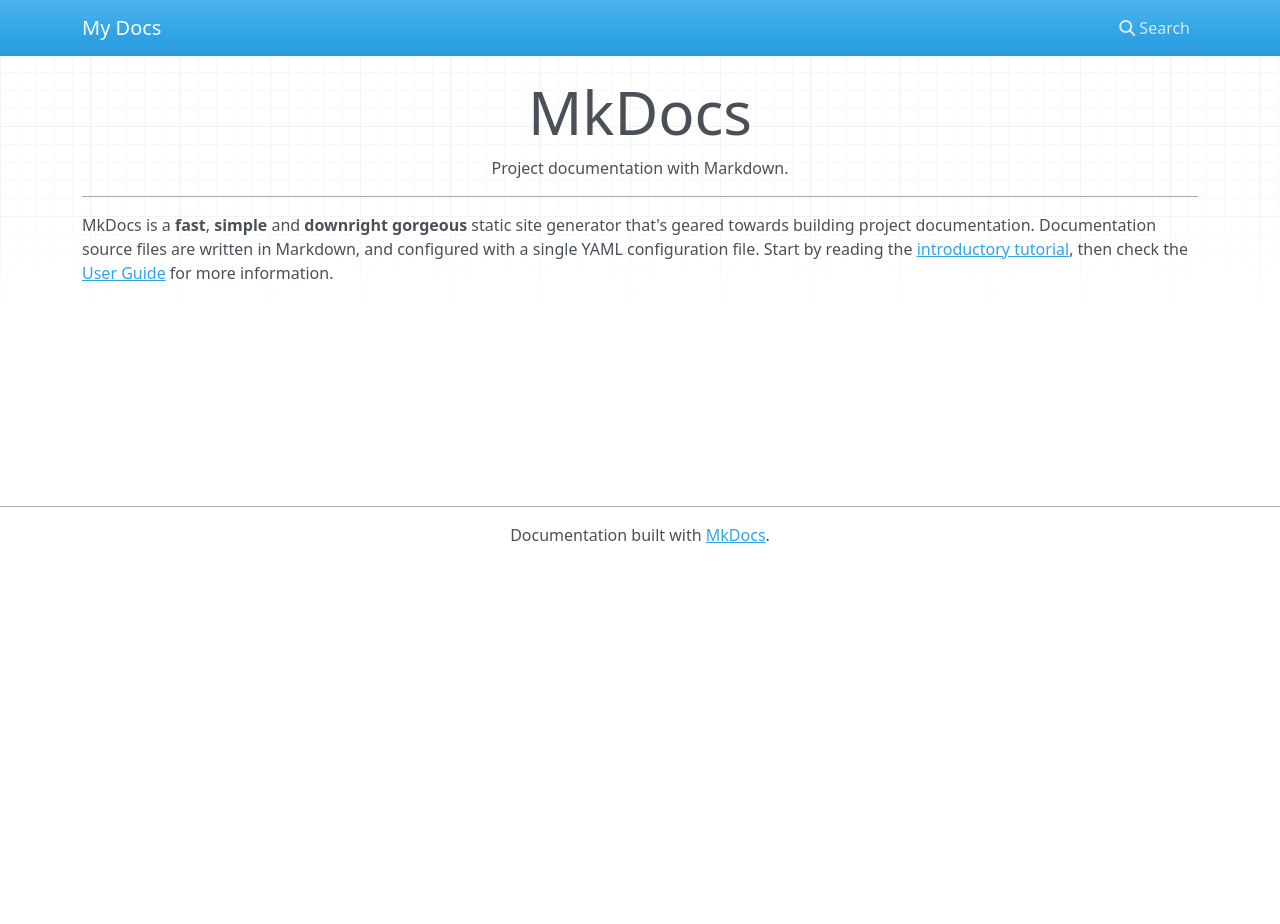
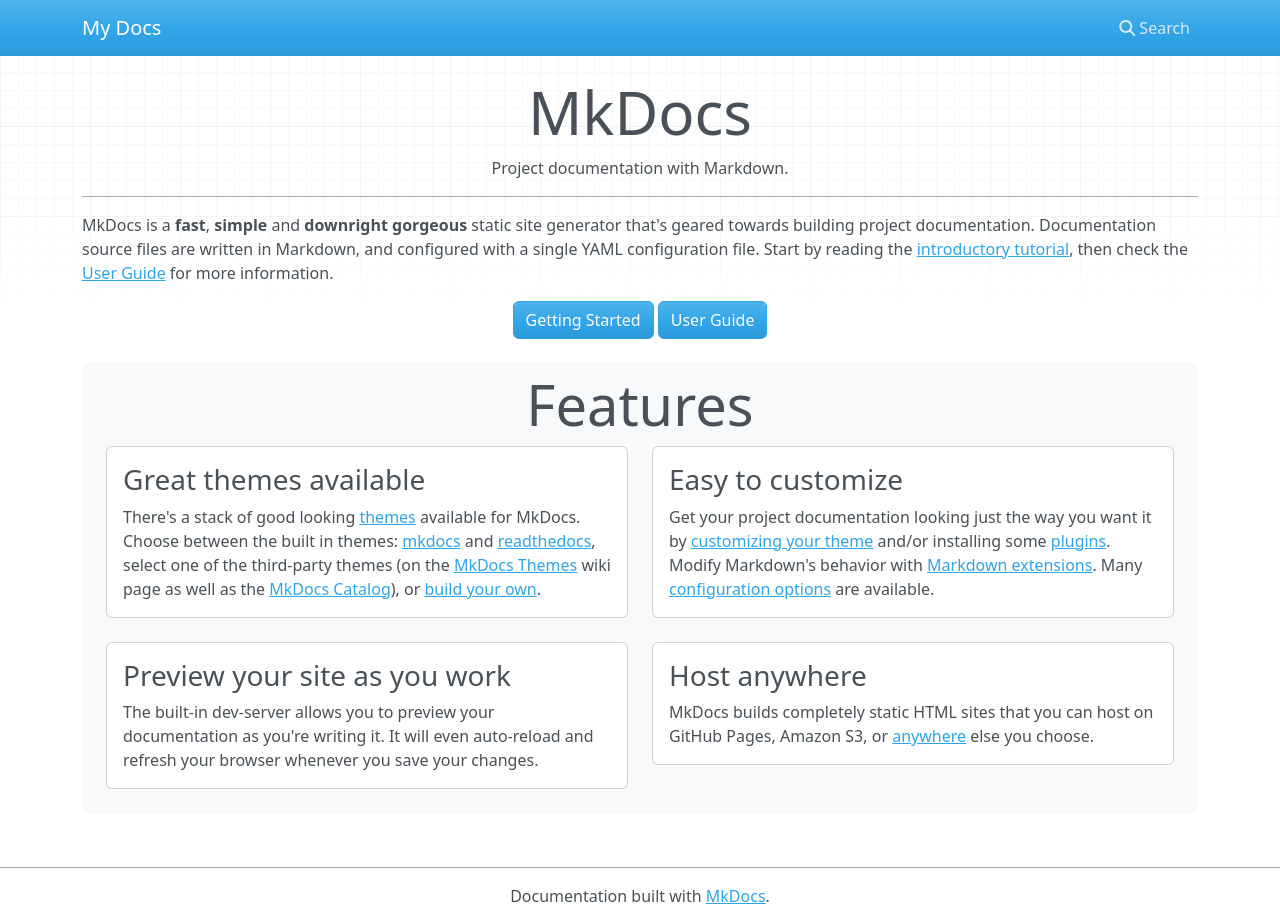
Before and after one commit to kikinovak/mkdocs, an MkDocs documentation site: the page built from docs/index.md, in a window 1280 px wide and 924 px high. Built offline with MkDocs 1.6.1, drawn with Linux system fonts in a browser that asks for light colours; nearby versions of some CDN libraries.

Commit message:
Buttons & Features

```diff
--- a/docs/index.md
+++ b/docs/index.md
@@ -13,3 +13,78 @@
 
 [introductory tutorial]: getting-started.md
 [User Guide]: user-guide/README.md
+
+<div class="text-center">
+<a href="getting-started/" class="btn btn-primary" role="button">Getting Started</a>
+<a href="user-guide/" class="btn btn-primary" role="button">User Guide</a>
+</div>
+
+<div class="pt-2 pb-4 px-4 my-4 bg-body-tertiary rounded-3">
+<h2 class="display-4 text-center">Features</h2>
+
+<div class="row">
+  <div class="col-sm-6">
+    <div class="card mb-4">
+      <div class="card-body">
+        <h3 class="card-title">Great themes available</h3>
+        <p class="card-text">
+            There's a stack of good looking <a href="user-guide/choosing-your-theme">themes</a> available for MkDocs.
+            Choose between the built in themes:
+            <a href="user-guide/choosing-your-theme/#mkdocs">mkdocs</a> and
+            <a href="user-guide/choosing-your-theme/#readthedocs">readthedocs</a>,
+            select one of the third-party themes
+            (on the <a href="https://github.com/mkdocs/mkdocs/wiki/MkDocs-Themes">MkDocs Themes</a> wiki page
+            as well as the <a href="https://github.com/mkdocs/catalog#-theming">MkDocs Catalog</a>),
+            or <a href="dev-guide/themes/">build your own</a>.
+        </p>
+      </div>
+    </div>
+  </div>
+  <div class="col-sm-6">
+    <div class="card mb-4">
+      <div class="card-body">
+        <h3 class="card-title">Easy to customize</h3>
+        <p class="card-text">
+            Get your project documentation looking just the way you want it by
+            <a href="user-guide/customizing-your-theme/">customizing your
+            theme</a> and/or installing some <a
+            href="user-guide/configuration/#plugins">plugins</a>. Modify
+            Markdown's behavior with <a
+            href="user-guide/configuration/#markdown_extensions">Markdown
+            extensions</a>. Many <a
+            href="user-guide/configuration/">configuration options</a> are
+            available.
+        </p>
+      </div>
+    </div>
+  </div>
+</div>
+
+<div class="row">
+  <div class="col-sm-6">
+    <div class="card">
+      <div class="card-body">
+        <h3 class="card-title">Preview your site as you work</h3>
+        <p class="card-text">
+            The built-in dev-server allows you to preview your documentation
+            as you're writing it. It will even auto-reload and refresh your
+            browser whenever you save your changes.
+        </p>
+      </div>
+    </div>
+  </div>
+  <div class="col-sm-6">
+    <div class="card">
+      <div class="card-body">
+        <h3 class="card-title">Host anywhere</h3>
+        <p class="card-text">
+            MkDocs builds completely static HTML sites that you can host on
+            GitHub Pages, Amazon S3, or <a
+            href="user-guide/deploying-your-docs/">anywhere</a> else you
+            choose.
+        </p>
+      </div>
+    </div>
+  </div>
+</div>
+</div>
```
